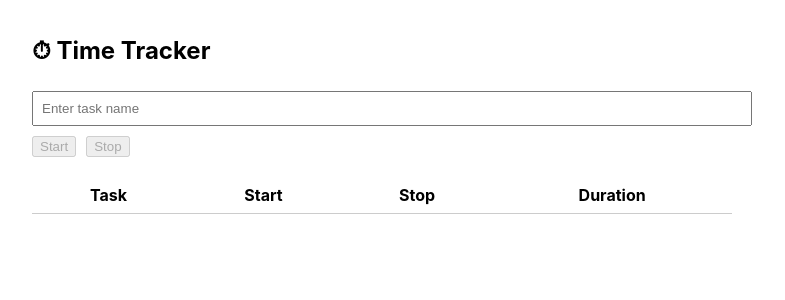
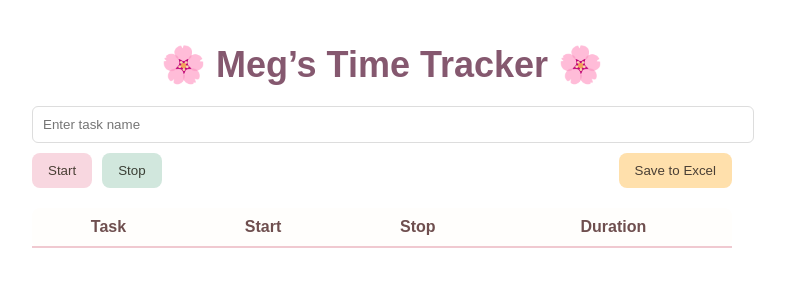
Before and after one commit to Megmegha/Meg-time-tracker, a React (Create React App) app: page / in a window 1280 px wide. Shown: the top 300 px of the page, without its empty margins (258-1043 px from the left). Built offline with nearby package versions, Linux system fonts and the light colour scheme.

Commit message:
Added export to Excel feature 💾

```diff
--- a/package.json
+++ b/package.json
@@ -10,7 +10,8 @@
     "react": "^19.1.0",
     "react-dom": "^19.1.0",
     "react-scripts": "5.0.1",
-    "web-vitals": "^2.1.4"
+    "web-vitals": "^2.1.4",
+    "xlsx": "^0.18.5"
   },
   "scripts": {
     "start": "react-scripts start",
--- a/src/App.js
+++ b/src/App.js
@@ -1,4 +1,5 @@
 import { useState } from 'react';
+import * as XLSX from 'xlsx';
 
 export default function TimeTrackerApp() {
   const [task, setTask] = useState("");
@@ -39,40 +40,89 @@ export default function TimeTrackerApp() {
       .padStart(2, '0')}:${s.toString().padStart(2, '0')}`;
   };
 
+  const exportToExcel = () => {
+    const worksheet = XLSX.utils.json_to_sheet(logs);
+    const workbook = XLSX.utils.book_new();
+    XLSX.utils.book_append_sheet(workbook, worksheet, "Logs");
+    XLSX.writeFile(workbook, "Meg_Time_Tracker.xlsx");
+  };
+
   return (
-    <div style={{ padding: '20px', maxWidth: '700px', margin: '0 auto' }}>
-      <h1 style={{ fontSize: '24px', fontWeight: 'bold' }}>⏱ Time Tracker</h1>
+    <div style={{
+      padding: '20px',
+      maxWidth: '700px',
+      margin: '0 auto',
+      fontFamily: 'Quicksand, sans-serif'
+    }}>
+      <h1 style={{
+        fontSize: '36px',
+        fontWeight: '600',
+        color: '#85586F',
+        textAlign: 'center',
+        marginBottom: '20px'
+      }}>
+        🌸 Meg’s Time Tracker 🌸
+      </h1>
+
       <input
-        style={{ padding: '8px', width: '100%', marginTop: '10px' }}
+        style={{
+          padding: '10px',
+          width: '100%',
+          borderRadius: '6px',
+          border: '1px solid #ddd',
+          marginBottom: '10px'
+        }}
         placeholder="Enter task name"
         value={task}
         onChange={(e) => setTask(e.target.value)}
       />
-      <div style={{ marginTop: '10px', display: 'flex', gap: '10px' }}>
-        <button onClick={handleStart} disabled={!task}>
-          Start
-        </button>
-        <button onClick={handleStop} disabled={!startTime}>
-          Stop
-        </button>
+
+      <div style={{ display: 'flex', gap: '10px', marginBottom: '20px' }}>
+        <button style={{
+          backgroundColor: '#f8d7e0',
+          color: '#4a3f35',
+          border: 'none',
+          padding: '10px 16px',
+          borderRadius: '8px',
+          cursor: 'pointer'
+        }} onClick={handleStart} disabled={!task}>Start</button>
+
+        <button style={{
+          backgroundColor: '#d1e7dd',
+          color: '#3a3f35',
+          border: 'none',
+          padding: '10px 16px',
+          borderRadius: '8px',
+          cursor: 'pointer'
+        }} onClick={handleStop} disabled={!startTime}>Stop</button>
+
+        <button style={{
+          backgroundColor: '#ffe0ac',
+          color: '#4a3f35',
+          border: 'none',
+          padding: '10px 16px',
+          borderRadius: '8px',
+          cursor: 'pointer',
+          marginLeft: 'auto'
+        }} onClick={exportToExcel} disabled={logs.length === 0}>Save to Excel</button>
       </div>
 
-      <table style={{ width: '100%', marginTop: '20px', borderCollapse: 'collapse' }}>
+      <table style={{ width: '100%', borderCollapse: 'collapse', backgroundColor: '#fffefc', borderRadius: '8px' }}>
         <thead>
           <tr>
-            <th style={{ borderBottom: '1px solid #ccc', padding: '8px' }}>Task</th>
-            <th style={{ borderBottom: '1px solid #ccc', padding: '8px' }}>Start</th>
-            <th style={{ borderBottom: '1px solid #ccc', padding: '8px' }}>Stop</th>
-            <th style={{ borderBottom: '1px solid #ccc', padding: '8px' }}>Duration</th>
+            <th style={{ borderBottom: '2px solid #f0c9d0', padding: '10px', color: '#6f4f4f' }}>Task</th>
+            <th style={{ borderBottom: '2px solid #f0c9d0', padding: '10px', color: '#6f4f4f' }}>Start</th>
+            <th style={{ borderBottom: '2px solid #f0c9d0', padding: '10px', color: '#6f4f4f' }}>Stop</th>
+            <th style={{ borderBottom: '2px solid #f0c9d0', padding: '10px', color: '#6f4f4f' }}>Duration</th>
           </tr>
         </thead>
         <tbody>
           {logs.map((log, index) => (
             <tr key={index}>
-              <td style={{ borderBottom: '1px solid #eee', padding: '8px' }}>{log.task}</td>
-              <td style={{ borderBottom: '1px solid #eee', padding: '8px' }}>{log.startTime}</td>
-              <td style={{ borderBottom: '1px solid #eee', padding: '8px' }}>{log.stopTime}</td>
-              <td style={{ borderBottom: '1px solid #eee', padding: '8px' }}>{log.duration}</td>
+              <td style={{ borderBottom: '1px solid #f4e5ec', padding: '10px' }}>{log.task}</td>
+              <td style={{ borderBottom: '1px solid #f4e5ec', padding: '10px' }}>{log.startTime}</td>
+              <td style={{ borderBottom: '1px solid #f4e5ec', padding: '10px' }}>{log.stopTime}</td>
+              <td style={{ borderBottom: '1px solid #f4e5ec', padding: '10px' }}>{log.duration}</td>
             </tr>
           ))}
         </tbody>
```
Also changed, not shown: 1 other file (tests, documents, lock files or other folders).
